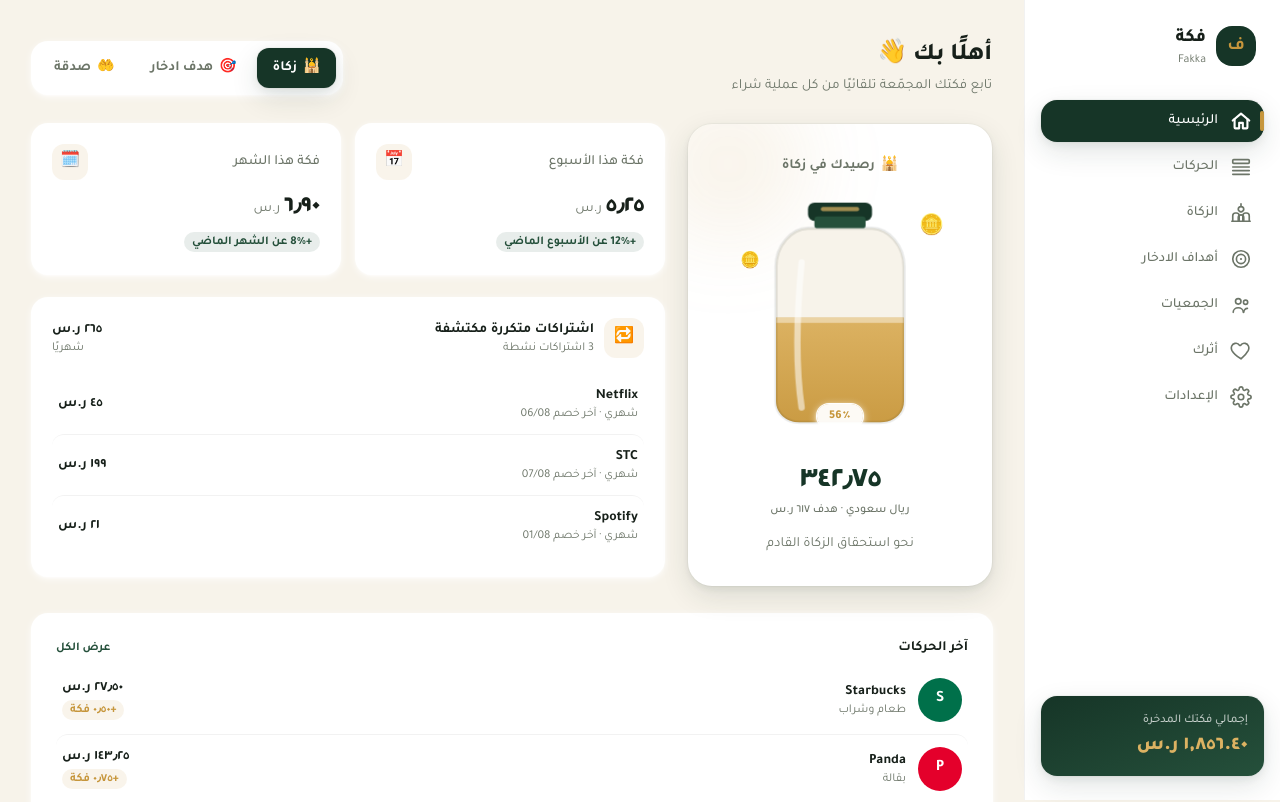
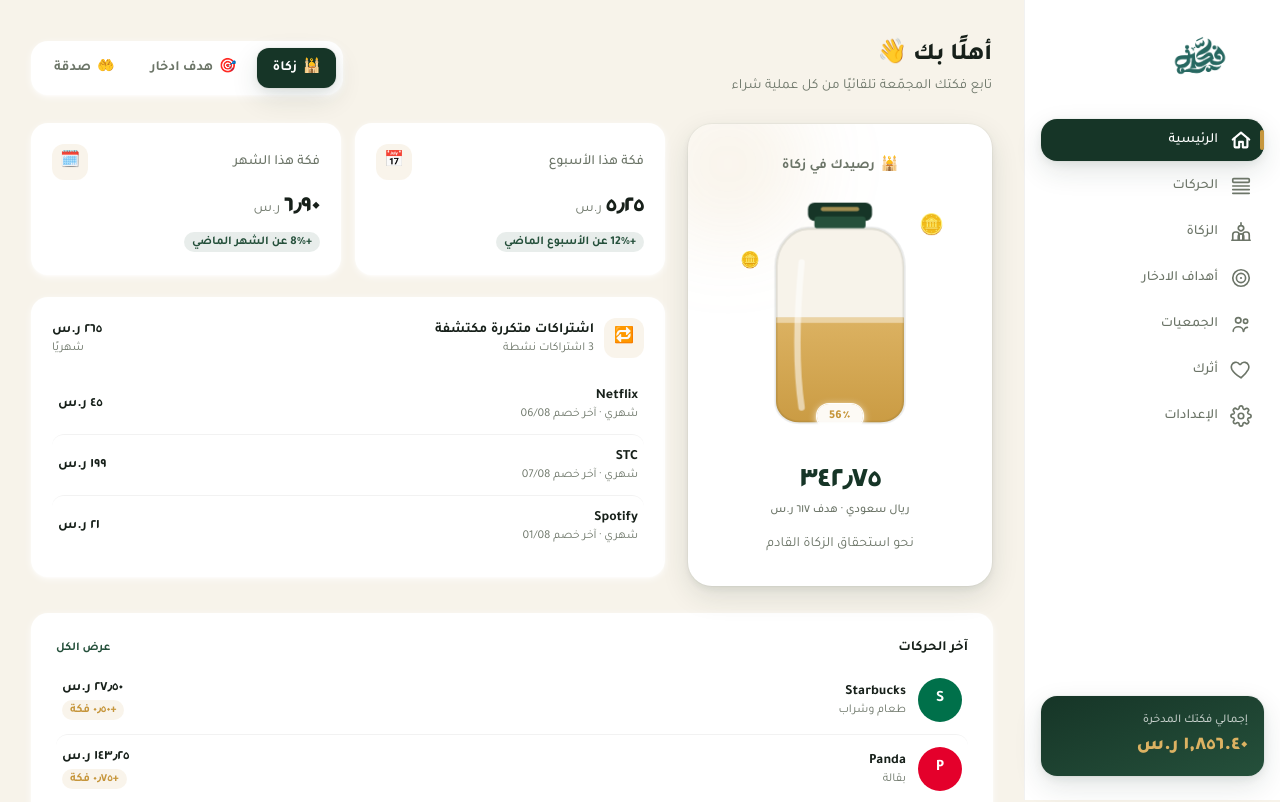
Before and after one commit to mohamed-dev/fakka-web, a Next.js app: page / in a window 1280 px wide. Shown: the top 802 px of the page. Built offline with nearby package versions, Linux system fonts and the light colour scheme.

Commit message:
Replace text-based logo badge with brand wordmark
Swaps the placeholder "ف" square + text label in the desktop
sidebar and mobile header for the actual calligraphic logo asset.

```diff
--- a/src/components/MobileHeader.tsx
+++ b/src/components/MobileHeader.tsx
@@ -1,6 +1,7 @@
 "use client";
 
 import { useState } from "react";
+import Image from "next/image";
 import { BANK_ACCOUNT } from "@/lib/mock-data";
 import { BankIcon, MenuIcon } from "./icons";
 import MobileDrawer from "./MobileDrawer";
@@ -23,12 +24,7 @@ export default function MobileHeader() {
             >
               <MenuIcon />
             </button>
-            <div className="flex items-center gap-2">
-              <div className="flex h-9 w-9 items-center justify-center rounded-xl bg-primary text-sm font-bold text-gold shadow-card">
-                ف
-              </div>
-              <span className="text-base font-extrabold text-ink">فكة</span>
-            </div>
+            <Image src="/logo.png" alt="فكة" width={88} height={49} priority className="h-auto w-20" />
           </div>
 
           <div className="flex items-center gap-1.5 rounded-full bg-primary-light/10 px-3 py-1.5 text-xs font-semibold text-primary-light">
--- a/src/components/Sidebar.tsx
+++ b/src/components/Sidebar.tsx
@@ -1,5 +1,6 @@
 "use client";
 
+import Image from "next/image";
 import Link from "next/link";
 import { usePathname } from "next/navigation";
 import { HomeIcon, ListIcon, MosqueIcon, TargetIcon, HeartIcon, UsersIcon, SettingsIcon } from "./icons";
@@ -19,14 +20,8 @@ export default function Sidebar() {
 
   return (
     <aside className="hidden md:flex fixed right-0 top-0 h-screen w-64 flex-col border-l border-black/5 bg-card px-4 py-6">
-      <div className="flex items-center gap-2.5 px-2 pb-8">
-        <div className="flex h-10 w-10 items-center justify-center rounded-2xl bg-primary text-lg font-bold text-gold shadow-card">
-          ف
-        </div>
-        <div>
-          <div className="text-lg font-extrabold text-ink">فكة</div>
-          <div className="text-xs text-muted">Fakka</div>
-        </div>
+      <div className="px-2 pb-8">
+        <Image src="/logo.png" alt="فكة" width={112} height={63} priority className="h-auto w-28" />
       </div>
 
       <nav className="flex flex-1 flex-col gap-1">
```
Also changed, not shown: public/logo.png (added).
